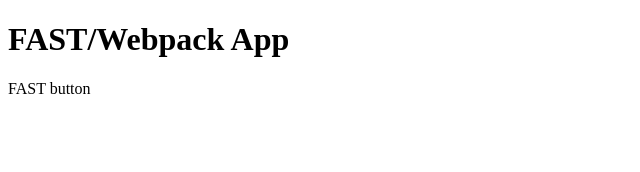
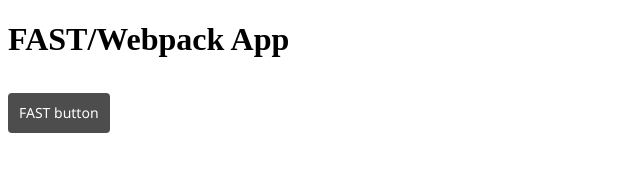
Before and after one commit to darmijo15/FAST-project, a website: page dist/index.html in a window 1280 px wide. Shown: the whole page, without its empty margins (0-640 px from the left). Drawn offline with Linux system fonts and the light colour scheme.

Commit message:
change the script source to use the bundled js file

```diff
--- a/dist/index.html
+++ b/dist/index.html
@@ -9,6 +9,6 @@
 <body>
     <h1>FAST/Webpack App</h1>
     <fast-button>FAST button</fast-button>
-    <script src="../src/index.js"></script>
+    <script src="./main.js"></script>
 </body>
 </html>
```
